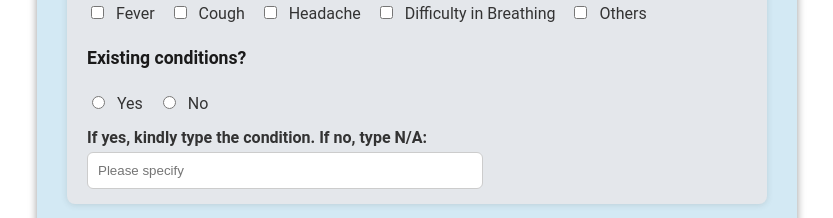
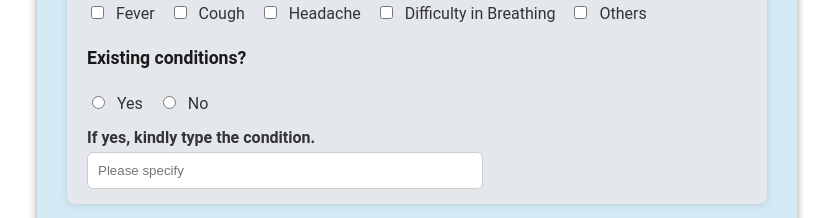
Before and after one commit to grumiku/survey-form, a plain HTML site: page index.html in a window 1280 px wide. Shown: the part 980-1198 px from the top of the page, without its empty margins (223-1056 px from the left). Drawn offline with Linux system fonts and the light colour scheme.

Commit message:
Update index.html

```diff
--- a/index.html
+++ b/index.html
@@ -56,7 +56,7 @@
       <label><input type="radio" name="has_condition" value="yes" /> Yes</label>
       <label><input type="radio" name="has_condition" value="no" /> No</label>
     </div>
-    <label for="conditionDetail">If yes, kindly type the condition. If no, type N/A:</label>
+    <label for="conditionDetail">If yes, kindly type the condition.</label>
     <input type="text" id="conditionDetail" name="condition_detail" placeholder="Please specify" />
   </div>
     <h2>SECTION 2: DISASTER PREPAREDNESS</h2>
```
